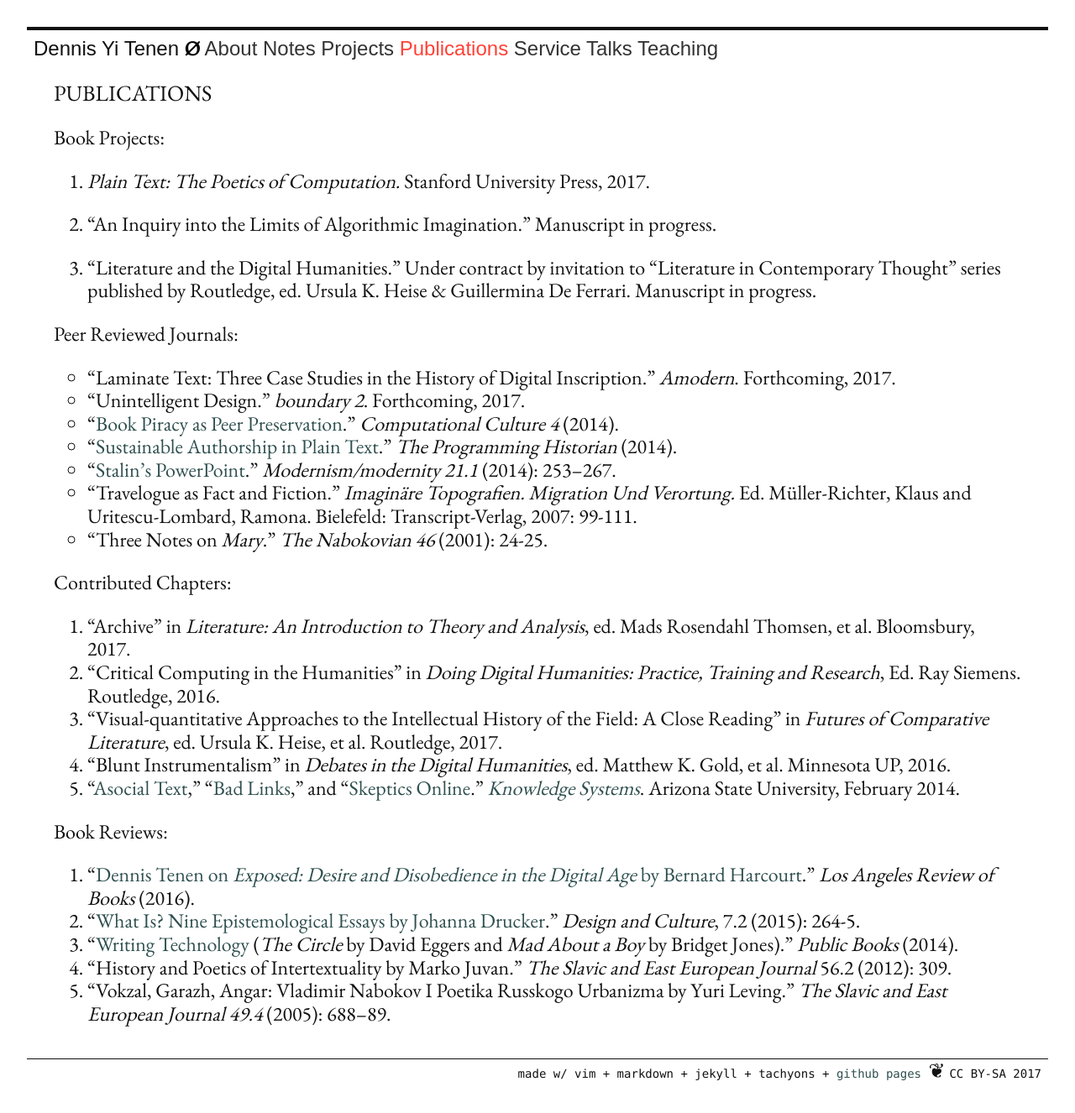
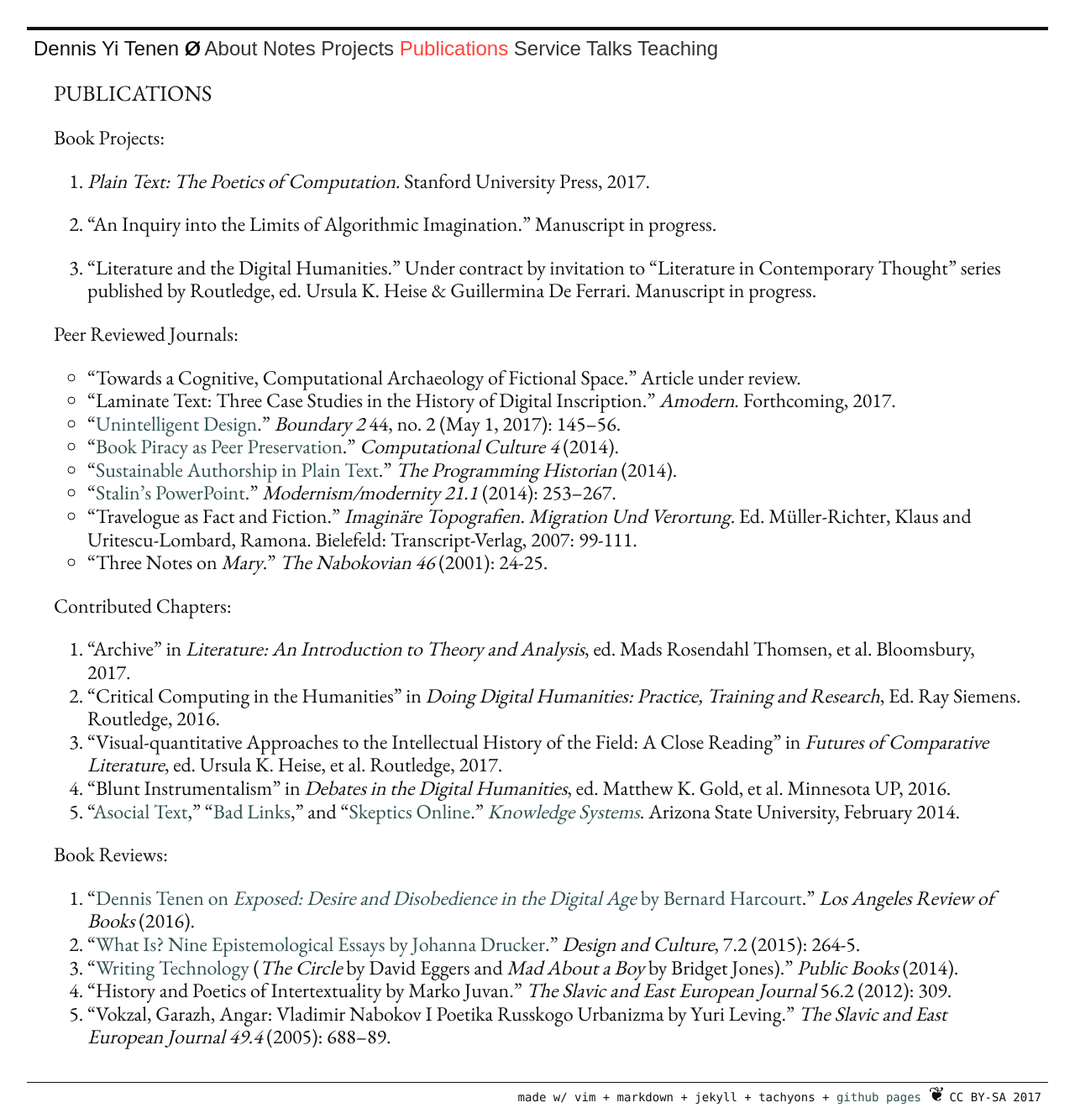
Before and after one commit to denten/denten.github.io, a Jekyll site: the page built from _pages/publications.md, in a window 1280 px wide. Shown: the whole page at 84% size. Built offline with Jekyll 4.4.1, drawn with Linux system fonts in a browser that asks for light colours; nearby versions of some CDN libraries; library files that are not in the unit come from our copies; before the commit the page ends 1298 px from its top, so only the background shows below that.

Commit message:
update publications

```diff
--- a/_includes/CV/04-publications.md
+++ b/_includes/CV/04-publications.md
@@ -12,20 +12,22 @@ K. Heise & Guillermina De Ferrari. Manuscript in progress.
 
 **Peer Reviewed Journals**:
 
+- "Towards a Cognitive, Computational Archaeology of Fictional Space." Article
+  under review.
 - "Laminate Text: Three Case Studies in the History of Digital Inscription."
   *Amodern*. Forthcoming, 2017.
-- "Unintelligent Design." *boundary 2*. Forthcoming, 2017.
+- “[Unintelligent Design](http://boundary2.dukejournals.org/content/44/2/145.abstract).” *Boundary 2* 44, no. 2 (May 1, 2017): 145–56.
 - "[Book Piracy as Peer
-   Preservation](http://computationalculture.net/article/book-piracy-as-peer-preservation)."
+  Preservation](http://computationalculture.net/article/book-piracy-as-peer-preservation)."
 *Computational Culture 4* (2014).
 - "[Sustainable Authorship in Plain
-   Text](http://programminghistorian.org/lessons/sustainable-authorship-in-plain-text-using-pandoc-and-markdown)."
+  Text](http://programminghistorian.org/lessons/sustainable-authorship-in-plain-text-using-pandoc-and-markdown)."
 *The Programming Historian* (2014).
 - "[Stalin’s
-   PowerPoint](http://muse.jhu.edu/journals/modernism-modernity/v021/21.1.tenen.html)."
+  PowerPoint](http://muse.jhu.edu/journals/modernism-modernity/v021/21.1.tenen.html)."
 *Modernism/modernity 21.1* (2014): 253–267.
 - "Travelogue as Fact and Fiction." *Imaginäre Topografien.  Migration Und
-   Verortung.* Ed. Müller-Richter, Klaus and Uritescu-Lombard, Ramona.
+  Verortung.* Ed. Müller-Richter, Klaus and Uritescu-Lombard, Ramona.
 Bielefeld: Transcript-Verlag, 2007: 99-111.
 - "Three Notes on *Mary*." *The Nabokovian 46* (2001): 24-25.
 
```
